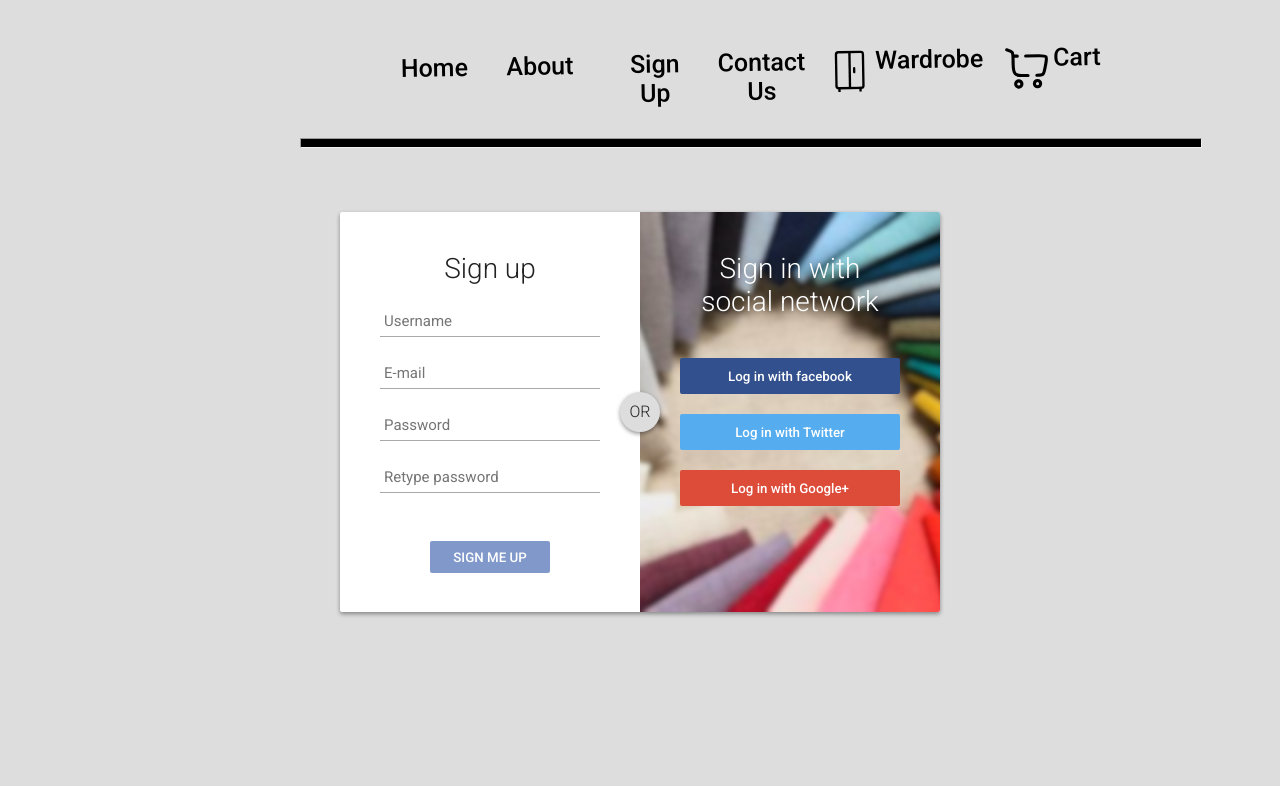
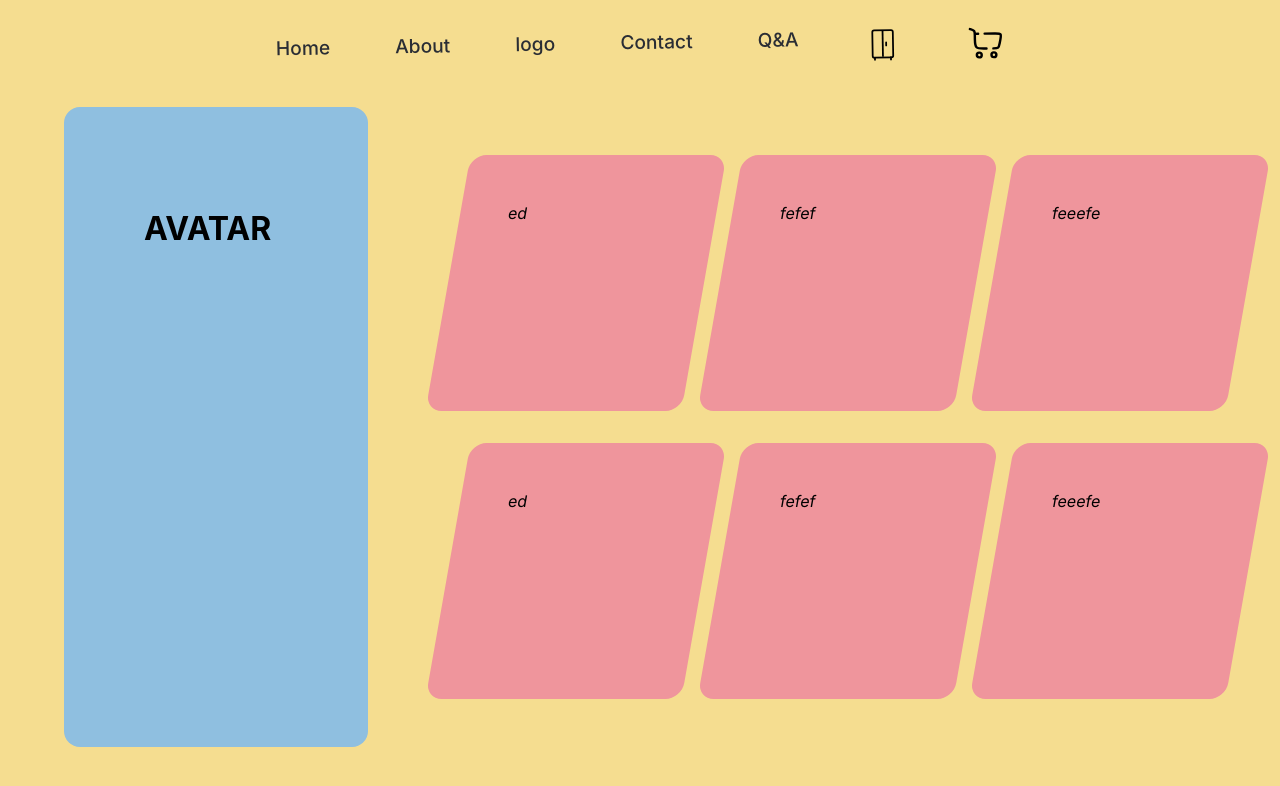
Before and after one commit to AliMourad250/3D-wARdrobe, a React (Create React App) app: page /Sign-Up in a window 1280 px wide. Shown: the top 786 px of the page. Built offline with nearby package versions, Linux system fonts and the light colour scheme.

Commit message:
7th commit

```diff
--- a/package.json
+++ b/package.json
@@ -3,6 +3,8 @@
   "version": "0.1.0",
   "private": true,
   "dependencies": {
+    "@react-three/drei": "^9.80.2",
+    "@react-three/fiber": "^8.13.6",
     "@testing-library/jest-dom": "^5.17.0",
     "@testing-library/react": "^13.4.0",
     "@testing-library/user-event": "^13.5.0",
@@ -11,6 +13,7 @@
     "react-router-dom": "^6.14.2",
     "react-scripts": "5.0.1",
     "styled-components": "^6.0.7",
+    "three": "^0.155.0",
     "web-vitals": "^2.1.4"
   },
   "scripts": {
--- a/src/App.css
+++ b/src/App.css
@@ -1,235 +1,95 @@
-.App {
-  text-align: center;
-}
-
-
-
-
-
-
-.App-header {
-  background-color: #282c34;
-  min-height: 100vh;
-  display: flex;
-  flex-direction: column;
-  align-items: center;
-  justify-content: center;
-  font-size: calc(10px + 2vmin);
-  color: white;
-}
-
-.App-link {
-  color: #61dafb;
-}
-
-@keyframes App-logo-spin {
-  from {
-    transform: rotate(0deg);
-  }
-
-  to {
-    transform: rotate(360deg);
-  }
+body {
+  margin: 2em;
+  /*background-color: rgb(217, 217, 217);*/
+  background-color: #F5DD90;
+  ;
 }
 
 .nav {
   display: flex;
-  justify-content: space-evenly;
-  gap: 20px;
-  max-width: 700px;
-  margin-left: 400px;
-  margin-top: 50px;
-  margin-bottom: 30px;
+  justify-content: center;
+  justify-content: space-between;
+  margin-left: 20%;
+  margin-right: 20%;
+  margin-top: 2%;
 }
 
 .nav-links {
-  display: flex;
-  width: 500px;
-  font-size: 25px;
+  color: #2A2D34;
+  text-decoration: none;
   font-weight: 500;
-  text-decoration: none;
-  color: black;
+  font-size: larger;
 }
 
 .nav-links:hover,
 .nav {
+  transform: translate(1px, -2px) rotate(-1deg);
+}
 
 
-  transform: translate(1px, -2px) rotate(-1deg);
+.nav-cart {
 
+  width: 2em;
 
 }
 
 
 
-.nav-links:hover {
-  cursor: pointer;
+.Home {
+  display: flex;
 }
 
-.nav-cart {
-  height: 50px;
-  width: 50px;
-  color: black;
+.Home-Avatar {
+  border-radius: 1em;
+  /*transform: skewX(-10deg);*/
+  margin: 2em;
+  margin-top: 2em;
+  flex: 1;
+  box-sizing: border-box;
+  padding: 5em;
+  background-color: #8FBFE0;
+  height: 40em;
 }
 
-.home-categories-h1,
-.home-brands-h1,
-.home-topSellers-h1,
-.home-type-h1 {
-  margin-top: 20px;
-  margin-left: 50px;
-}
-
-.home-categories-box,
-.home-topSellers-box {
-
-
-  margin: 20px;
-  background-color: #a2b1d0;
-  padding: 40px 20px;
-  border-radius: 20px;
-  max-height: 300px;
-  width: 200px;
-  height: 200px;
-  margin-left: 50px;
-
-}
-
-.home-categories-box:hover,
-.home-topSellers-box:hover {
-  width: 250px;
-  height: 250px;
-
-  transition: 0.7s;
-
+.Home-Cloths {
+  margin-top: 5em;
+  margin-left: 2em;
+  display: flex;
+  flex-direction: column;
 }
 
 
-
-.home-brands-box {
-  margin: 20px;
-
-  background-color: #a2b1d0;
-  padding: 40px 20px;
-  height: 75px;
-  width: 200px;
-  border-radius: 20px;
-  margin-left: 50px;
-  z-Index: '3'
-
+.row {
+  display: flex;
+  justify-content: space-between;
 }
 
-.home-brands-box:hover {
-  width: 250px;
-  height: 90px;
-  border-color: black;
-  border: 20px;
-  transition: 0.7s;
+.Home-Cloths-box-row-1 {
+  border-radius: 1em;
+  height: 10em;
+  width: 10em;
+  background-color: #EF959C;
+  padding: 3em;
+  transform: skewX(-10deg);
+  max-width: 20em;
+  max-height: 20em;
+  margin-left: 1em;
+
+  flex: 1;
 }
 
+.Home-Cloths-box-row-2 {
+  border-radius: 1em;
+  margin-top: 2em;
+  height: 10em;
+  width: 10em;
+  background-color: #EF959C;
+  padding: 3em;
+  transform: skewX(-10deg);
+  max-width: 20em;
+  max-height: 20em;
+  margin-left: 1em;
 
 
-
-
-.home-categories,
-.home-brands,
-.home-topSellers {
-  display: flex;
-  margin-right: 300px;
-  max-width: 1500px;
-  margin-left: 100px;
-
+  flex: 1;
 }
-
-.home-img {
-  z-index: 999;
-}
-
-
-
-
-
-
-
-.home-brands-abibas {
-
-  width: 200px;
-  height: 150px;
-  margin-top: -35px;
-
-}
-
-
-
-
-
-
-
-
-
-
-
-
-
-.footer-hr {
-
-  color: black;
-  height: 8px;
-  background: black;
-  margin: 30px;
-  width: 900px;
-  margin-left: 300px;
-
-}
-
-.footer-hr:hover {
-  width: 1500px;
-  margin-left: 10px;
-  margin-right: 10px;
-  transition: 2s;
-}
-
-
-
-.footer-comments-h1 {}
-
-
-.footer-comments {
-
-  display: flex;
-  justify-content: space-evenly;
-}
-
-.footer-comments-box {
-  background-color: #a2b1d0;
-  margin: 10px;
-  border-radius: 20px;
-
-  height: 150px;
-
-  width: 350px;
-}
-
-
-
-
-.footer-links {
-  display: flex;
-  justify-content: space-evenly;
-  align-items: end;
-  max-width: 1000px;
-  margin-left: 250px;
-  margin-top: 50px;
-  margin-bottom: 50px;
-
-}
-
-.footer-logo {
-  height: 50px;
-  width: 50px;
-  color: black;
-}
-
-body {
-  background-color: rgb(231, 231, 231);
-}
--- a/src/App.js
+++ b/src/App.js
@@ -1,21 +1,13 @@
+import logo from './logo.svg';
+import './App.css';
 import NavBar from './NavBar';
-import AboutUs from './About';
 import Home from './Home';
-import SignUp from './Sign-Up';
-import './App.css';
-import { BrowserRouter as Router, Routes, Switch, Route, Link } from 'react-router-dom';
 
 function App() {
   return (
     <div className="App">
-      <Router>
-        <NavBar />
-        <Routes>
-          <Route exact path='/' element={<Home />} />
-          <Route path='/About' element={<AboutUs />} />
-          <Route path='/Sign-Up' element={<SignUp />} />
-        </Routes>
-      </Router>
+      <NavBar />
+      <Home />
     </div>
   );
 }
--- a/src/Home.js
+++ b/src/Home.js
@@ -1,165 +1,57 @@
-import React from "react";
-import pic from './pn.png'
-import abibas from './Abibas.png'
-import mike from './Mike.png'
-import abovearmour from './AboveArmour.png'
-import buma from './Buma.png'
-import insta from './insta-svgrepo-com.svg'
-import facebook from './facebook-svgrepo-com.svg'
-import twitter from './twitter-svgrepo-com.svg'
-import './App.css';
+/*const Home = () => {
+    return (
 
-const Home = () => {
-    return (
-        <>
-            <div className='home-img'>
-                <img src={pic} alt=''></img>
+        <div className="Home">
 
-            </div>
+            <div className="Home-Avatar">
 
-
-            <h1 className='home-categories-h1' align="left"  >  Categories: </h1>
-
-
-            <div className='home-categories'>
-
-                <div className='home-categories-box'>
-                    <h1>uoefh</h1>
-                </div>
-
-                <div className='home-categories-box'>
-                    <h1>uoefh</h1>
-                </div>
-
-                <div className='home-categories-box'>
-                    <h1>uoefh</h1>
-                </div>
-
-                <div className='home-categories-box'>
-                    <h1>uoefh</h1>
-                </div>
-
+             <h1>AVATAR</h1>
 
             </div>
 
 
 
-            <h1 className='home-brands-h1' align="left"  > Brands: </h1>
+            <div className="Home-Cloths" >
 
+             <div className="Home-Cloths-div">ed</div>
+             <div className="Home-Cloths-div">fefef</div>
+             <div className="Home-Cloths-div">feeefe</div>
+             <div className="Home-Cloths-div">fefrg</div>
 
-
-            <div className='home-brands'>
-
-                <div className='home-brands-box'>
-                    <img className='home-brands-abibas' src={mike} alt='' ></img>
-
-                </div>
-
-                <div className='home-brands-box'>
-
-                    <img className='home-brands-abibas' src={abibas} alt='' ></img>
-                </div>
-
-                <div className='home-brands-box'>
-                    <img className='home-brands-abibas' src={buma} alt='' ></img>
-                </div>
-
-                <div className='home-brands-box'>
-                    <img className='home-brands-abibas' src={abovearmour} alt='' ></img>
-                </div>
-
-            </div>
-
-
-            <h1 className='home-type-h1' align="left"  > Deals : </h1>
-
-            <div className='home-topSellers'>
-
-                <div className='home-topSellers-box'>
-                    <h1>uoefh</h1>
-                </div>
-
-                <div className='home-topSellers-box'>
-                    <h1>uoefh</h1>
-                </div>
-
-                <div className='home-topSellers-box'>
-                    <h1>uoefh</h1>
-                </div>
-
-                <div className='home-topSellers-box'>
-                    <h1>uoefh</h1>
-                </div>
-
-            </div>
-
-
-            <h1 className='home-topSellers-h1' align="left"  >  Top Sellers : </h1>
-
-            <div className='home-topSellers'>
-
-                <div className='home-topSellers-box'>
-                    <h1>uoefh</h1>
-                </div>
-
-                <div className='home-topSellers-box'>
-                    <h1>uoefh</h1>
-                </div>
-
-                <div className='home-topSellers-box'>
-                    <h1>uoefh</h1>
-                </div>
-
-                <div className='home-topSellers-box'>
-                    <h1>uoefh</h1>
-                </div>
-
+                <div className="Home-Cloths-div">ed</div>
+                <div className="Home-Cloths-div">fefef</div>
+                <div className="Home-Cloths-div">feeefe</div>
+                <div className="Home-Cloths-div">fefrg</div>
             </div>
 
 
 
+        </div>
 
-            <div className='footer'>
+    )
+}
 
-                <hr className='footer-hr' />
-
-                <h1 className='footer-comments-h1'>  Comments </h1>
-
-                <div className=' footer-comments'  >
-
-
-                    <div className='footer-comments-box'>  <h3>  great </h3>  </div>
-                    <div className='footer-comments-box'>   <h3>  great </h3> </div>
-                    <div className='footer-comments-box'>   <h3>  great </h3> </div>
-                    <div className='footer-comments-box'>   <h3>  great </h3> </div>
-
-
+export default Home;*/
+const Home = () => {
+    return (
+        <div className="Home">
+            <div className="Home-Avatar">
+                <h1>AVATAR</h1>
+            </div>
+            <div className="Home-Cloths">
+                <div className="row">
+                    <div className="Home-Cloths-box-row-1">ed</div>
+                    <div className="Home-Cloths-box-row-1">fefef</div>
+                    <div className="Home-Cloths-box-row-1">feeefe</div>
                 </div>
-
-                <h1>Follow our socials</h1>
-
-
-
-                <div className='footer-links'>
-
-
-                    <a className='nav-links' align="right" href="/"> <img className='footer-logo' src={insta}></img>    </a>
-                    <a className='nav-links' align="right" href="/"> <img className='footer-logo' src={facebook}></img>    </a>
-                    <a className='nav-links' align="right" href="/"> <img className='footer-logo' src={twitter}></img>    </a>
-
-
-
-
+                <div className="row">
+                    <div className="Home-Cloths-box-row-2">ed</div>
+                    <div className="Home-Cloths-box-row-2">fefef</div>
+                    <div className="Home-Cloths-box-row-2">feeefe</div>
                 </div>
-
-
-
-                <h4>  copyright </h4>
-
-
-
             </div>
-        </>
+        </div>
     );
 };
+
 export default Home;
--- a/src/NavBar.js
+++ b/src/NavBar.js
@@ -1,35 +1,25 @@
 import cart from './cart.svg'
 import wardrobe from './wardrobe.svg'
-import { NavLink as Link, NavLink } from "react-router-dom";
-import './App.css';
+
 const NavBar = () => {
     return (
-        <>
-            <div className='nav'>
-                <NavLink to='/' className='nav-links'>
-                    Home
-                </NavLink>
-                <NavLink to='/About' className='nav-links'>
-                    About
-                </NavLink>
-                <NavLink to='/Sign-Up' className='nav-links'>
-                    Sign Up
-                </NavLink>
-                <NavLink to="/Contact" className='nav-links' >
-                    Contact Us
-                </NavLink>
-                <NavLink to='/' className='nav-links' align="right" >
-                    <img className='nav-cart' src={wardrobe} />
-                    Wardrobe
-                </NavLink>
-                <NavLink to='/' className='nav-links' align="right" >
-                    <img className='nav-cart' src={cart} />
-                    Cart
-                </NavLink>
 
-            </div>
-            <hr className='footer-hr' />
-        </>
-    );
-};
+        <div className="nav">
+
+            <a className='nav-links' href="/">Home</a>
+            <a className='nav-links' href="/">About</a>
+            <a className='nav-links' href="/">logo</a>
+            <a className='nav-links' href="/">Contact</a>
+            <a className='nav-links' href="/">Q&A</a>
+            <a className='nav-links' align="right" href="/"> <img className='nav-cart' src={wardrobe}></img>    </a>
+            <a className='nav-links' align="right" href="/"> <img className='nav-cart' src={cart}></img>    </a>
+
+        </div>
+
+    )
+
+}
+
+
+
 export default NavBar;
```
Also changed, not shown: 1 other file (tests, documents, lock files or other folders).
